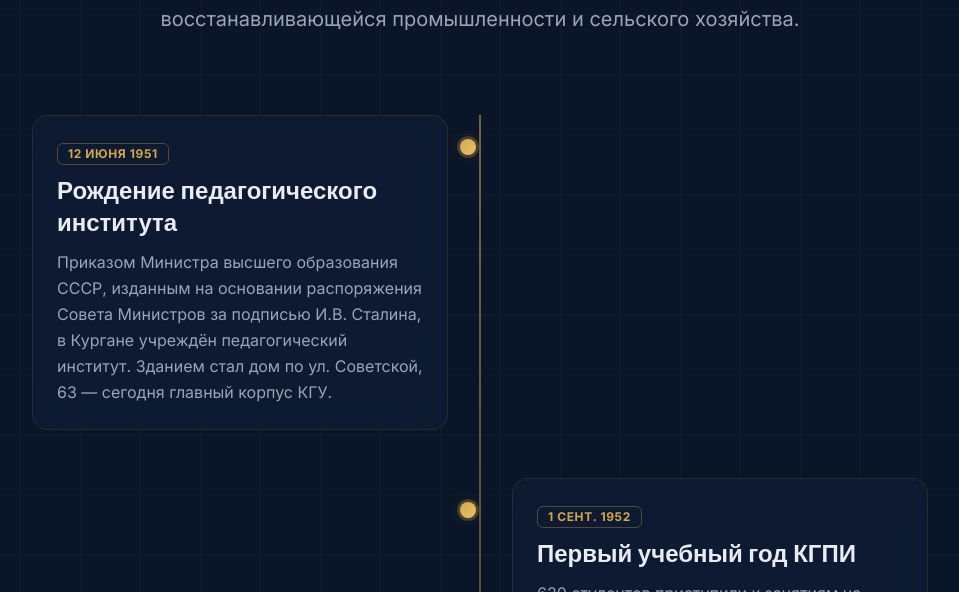
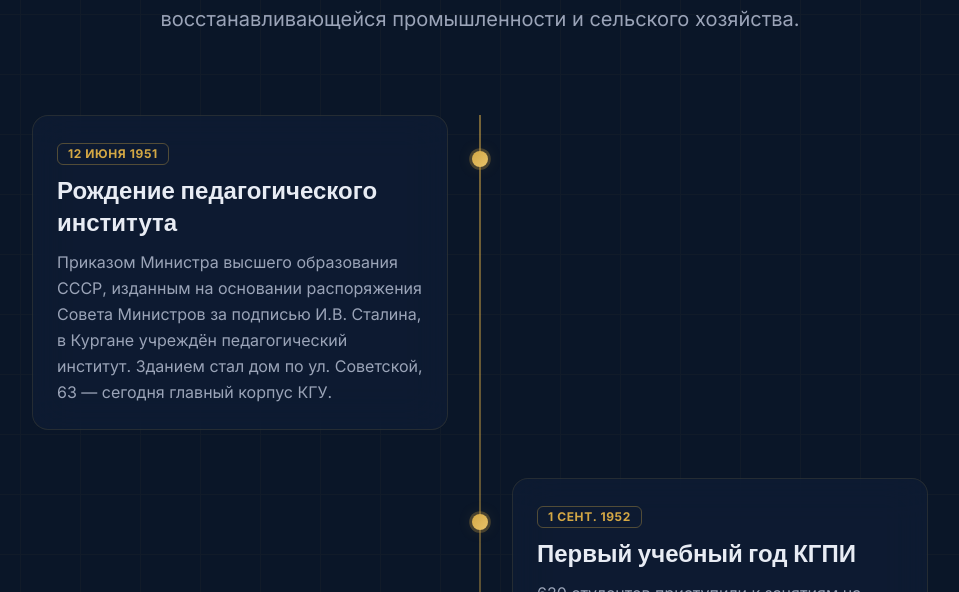
Before and after one commit to ulbwa/adamenko-landing-page, a Next.js app: page / in a window 1280 px wide. Shown: the part 1480-2072 px from the top of the page, without its empty margins (160-1119 px from the left). Built offline with nearby package versions, Linux system fonts and the light colour scheme; a web font is replaced by a local one.

Commit message:
fix: remove negative margin that offset timeline dots from center line
Co-authored-by: ulbwa <81091299+ulbwa@users.noreply.github.com>

```diff
--- a/src/components/sections/timeline-section.tsx
+++ b/src/components/sections/timeline-section.tsx
@@ -49,7 +49,7 @@ function DesktopTimelineItem({ item, isRight }: { item: TimelineItem; index: num
       <button
         onClick={() => ref.current?.scrollIntoView({ behavior: "smooth", block: "center" })}
         aria-label={`Перейти к событию: ${item.title}`}
-        className="absolute left-[7px] md:left-1/2 top-6 -translate-x-1/2 z-10 cursor-pointer p-3 -m-3 focus-visible:outline focus-visible:outline-2 focus-visible:outline-[var(--gold)] focus-visible:outline-offset-2 rounded-full"
+        className="absolute left-[7px] md:left-1/2 top-6 -translate-x-1/2 z-10 cursor-pointer p-3 focus-visible:outline focus-visible:outline-2 focus-visible:outline-[var(--gold)] focus-visible:outline-offset-2 rounded-full"
       >
         <div className="relative isolate w-3.5 h-3.5 md:w-4 md:h-4">
           <motion.div
```
